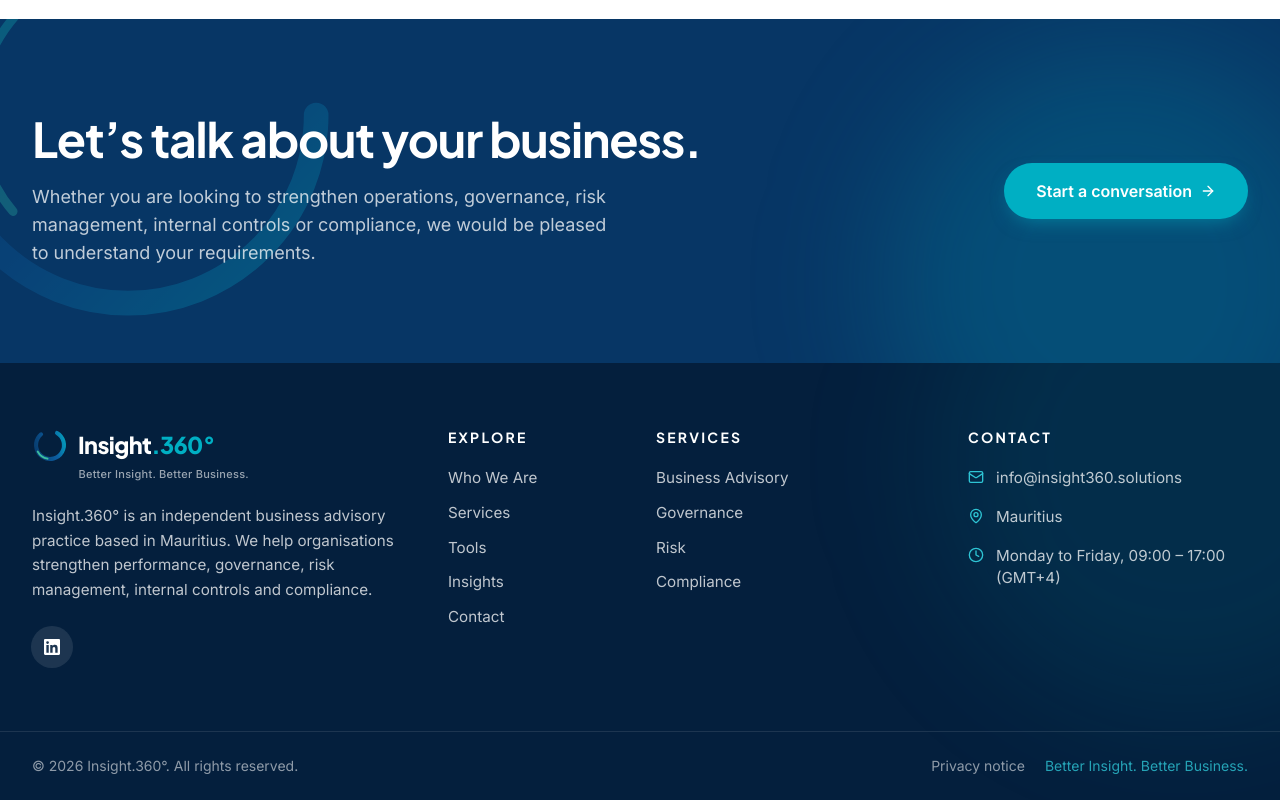
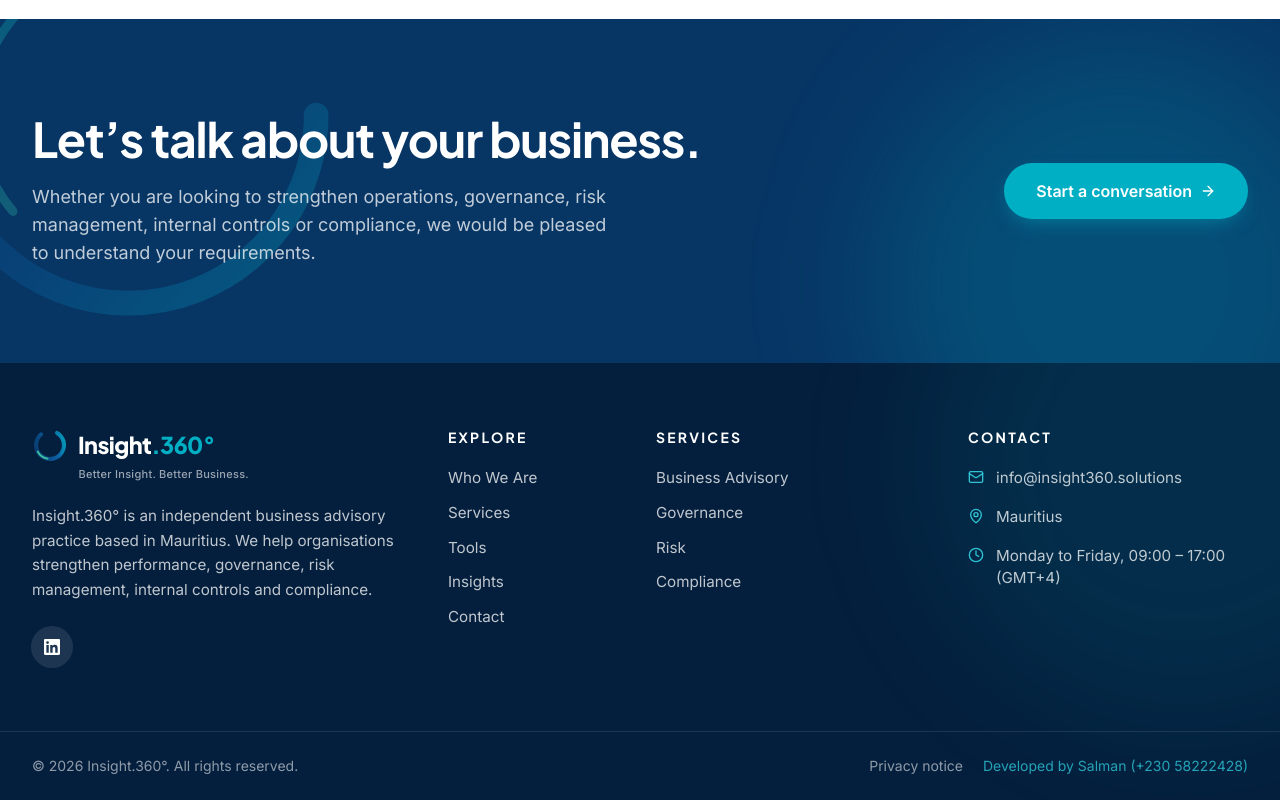
Before and after one commit to salmanmuddhoo/Audit, a Next.js app: page / in a window 1280 px wide. Shown: the part 5967-6767 px from the top of the page. Built offline with nearby package versions, Linux system fonts and the light colour scheme; no server answers.

Commit message:
Replace footer bottom-bar tagline with developer credit
Co-Authored-By: Claude Sonnet 5.5 <noreply@anthropic.com>
Claude-Session: https://claude.ai/code/session_01DRA1a1B8KYtqJMAFxHkFBA

```diff
--- a/src/components/layout/footer.tsx
+++ b/src/components/layout/footer.tsx
@@ -78,7 +78,7 @@ export async function Footer() {
             <Link href={routes.privacy} className="transition hover:text-teal-400">
               Privacy notice
             </Link>
-            <span className="text-teal-400/80">{settings.tagline}</span>
+            <span className="text-teal-400/80">Developed by Salman (+230 58222428)</span>
           </div>
         </Container>
       </div>
```
